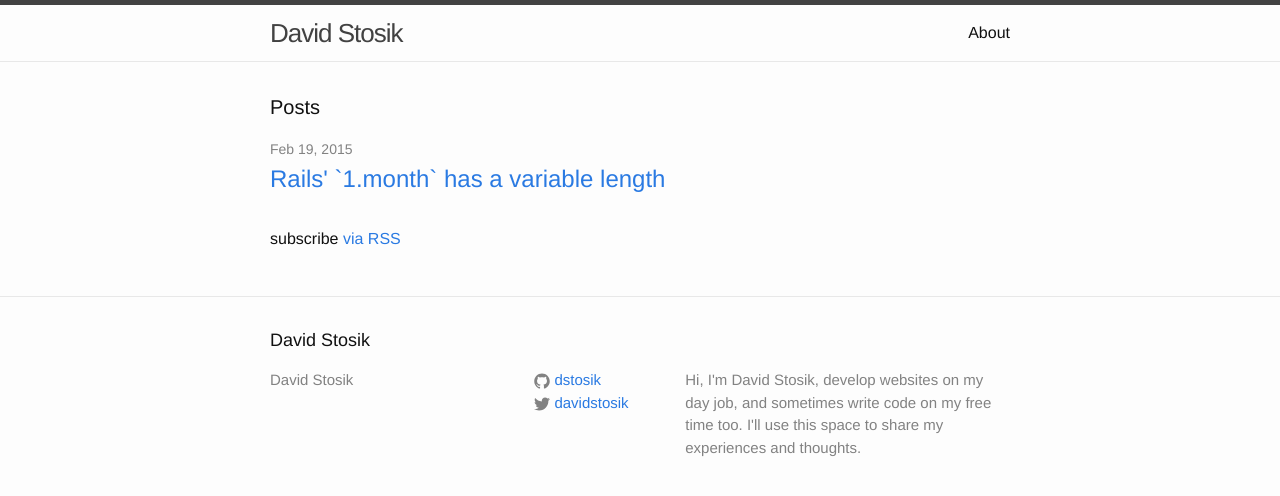
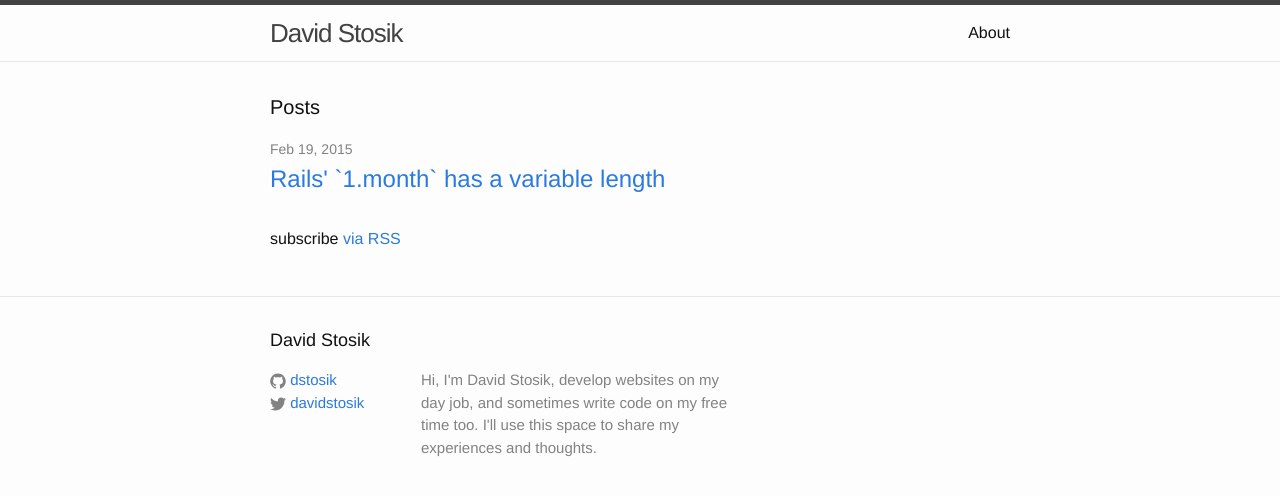
Before and after one commit to davidstosik/davidstosik.github.io, a Jekyll site: the page built from index.html, in a window 1280 px wide. Shown: the top 496 px of the page. Built offline with Jekyll 4.4.1, drawn with Linux system fonts in a browser that asks for light colours.

Commit message:
Comment useless footer column for now.

```diff
--- a/_includes/footer.html
+++ b/_includes/footer.html
@@ -5,11 +5,12 @@
     <h2 class="footer-heading">{{ site.title }}</h2>
 
     <div class="footer-col-wrapper">
+<!--
       <div class="footer-col  footer-col-1">
         <ul class="contact-list">
-          <li>{{ site.title }}</li>
         </ul>
       </div>
+-->
 
       <div class="footer-col  footer-col-2">
         <ul class="social-media-list">
```
